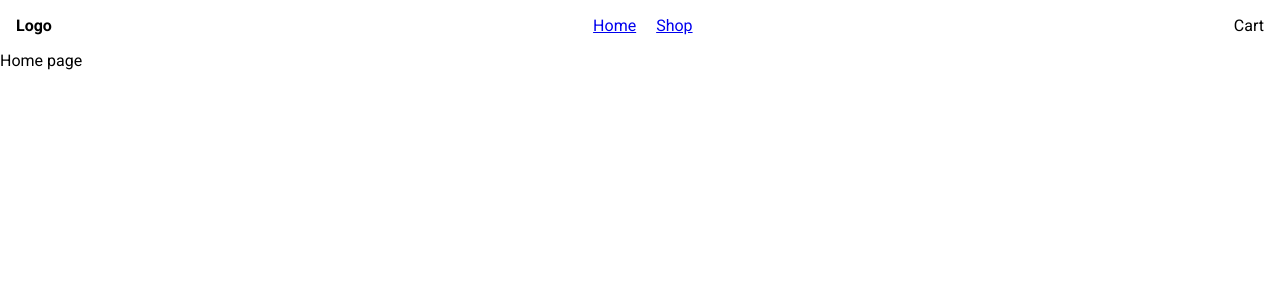
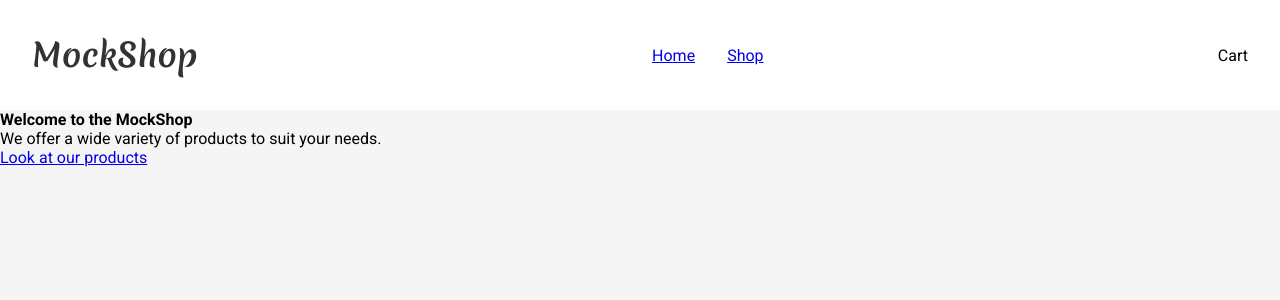
Before and after one commit to ViacheslavHirshev/Shopping-cart, a React (Vite) app: page / in a window 1280 px wide. Shown: the top 300 px of the page. Built offline with nearby package versions, Linux system fonts and the light colour scheme; no server answers; a web font is replaced by a local one.

Commit message:
displaying data

```diff
--- a/src/App.tsx
+++ b/src/App.tsx
@@ -1,14 +1,36 @@
-import NavBar from "./NavBar"
+import { useEffect, useState } from "react"
+import NavBar from "./Components/NavBar"
 import { Outlet } from "react-router-dom"
+import { createContext } from "react";
+import { Product } from "./types.ts"
+import { getData } from "./utils.ts"
+
+export const ProductContext = createContext({
+  products: [] as Product[],
+});
 
 function App()
 {
+  const [products, setProducts] = useState<Product[]>([]);
+
+  useEffect(() =>
+  {
+    const fetchProducts = async () =>
+    {
+      const data = await getData<Product[]>("https://fakestoreapi.com/products");
+      setProducts(data);
+    }
+
+    fetchProducts();
+  }, []);
 
   return (
     <>
       <NavBar />
       <main>
-        <Outlet />
+        <ProductContext.Provider value={{ products }}>
+          <Outlet />
+        </ProductContext.Provider>
       </main>
     </>
   )
--- a/src/Components/HomePage.tsx
+++ b/src/Components/HomePage.tsx
@@ -1,7 +1,13 @@
+import { Link } from "react-router-dom";
+
 function HomePage()
 {
     return (
-        <div>Home page</div>
+        <div className="home-page">
+            <h2>Welcome to the MockShop</h2>
+            <p>We offer a wide variety of products to suit your needs.</p>
+            <div><Link to="/shop">Look at our products</Link></div>
+        </div>
     );
 }
 
--- a/src/Components/ItemCard.tsx
+++ b/src/Components/ItemCard.tsx
@@ -0,0 +1,25 @@
+interface ItemCardProps
+{
+    title: string;
+    image: string;
+    price: number;
+    rating: {
+        rate: number;
+        count: number;
+    };
+}
+
+function ItemCard({ title, image, price, rating }: ItemCardProps)
+{
+    return (
+        <div className="item-card">
+            <img src={image} alt="Item" />
+            <h2>{title}</h2>
+            <p>Price: {price} $</p>
+            <p>Rating: {rating.rate}</p>
+            <button>Add to Cart</button>
+        </div>
+    )
+}
+
+export default ItemCard;
--- a/src/NavBar.tsx
+++ b/src/Components/NavBar.tsx
@@ -4,7 +4,7 @@ function NavBar()
 {
     return (
         <nav className="navbar">
-            <h1>Logo</h1>
+            <h1>MockShop</h1>
             <div className="links">
                 <div><Link to="home">Home</Link></div>
                 <div><Link to="shop">Shop</Link></div>
--- a/src/Components/ShopPage.tsx
+++ b/src/Components/ShopPage.tsx
@@ -1,8 +1,21 @@
+import { useContext } from "react";
+import ItemCard from "./ItemCard";
+import { ProductContext } from "../App";
+
 function ShopPage()
 {
+    const { products } = useContext(ProductContext);
+
     return (
-        <div>
-            <p>Welcome to the shop!</p>
+        <div className="shop-page">
+            {products.map(product =>
+                <ItemCard
+                    key={product.id}
+                    title={product.title}
+                    image={product.image}
+                    price={product.price}
+                    rating={product.rating}
+                />)}
         </div>
     );
 }
--- a/src/index.css
+++ b/src/index.css
@@ -8,17 +8,52 @@
     font-size: 16px;
 }
 
+body {
+    background-color: #f5f5f5;
+}
+
+h1 {
+    font-family: "Merienda", cursive;
+    font-size: 2rem;
+    color: #333;
+}
+
 .navbar {
     width: 100vw;
     background-color: white;
-    padding: 1rem;
+    padding: 2rem;
 
     display: flex;
     justify-content: space-between;
+    align-items: center;
 }
 
 .navbar .links {
     list-style: none;
     display: flex;
-    gap: 20px;
+    gap: 2rem;
 }
+
+.shop-page {
+    display: grid;
+    grid-template: repeat(auto-fit, 350px) / repeat(auto-fit, 250px);
+    grid-auto-columns: 250px;
+    grid-auto-rows: 350px;
+    justify-content: center;
+    gap: 30px;
+}
+
+.item-card {
+    background-color: white;
+    padding: 10px;
+
+    display: flex;
+    flex-direction: column;
+    justify-content: space-between;
+    align-items: center;
+}
+
+.item-card img {
+    width: 100px;
+    height: 100px;
+}
--- a/src/main.tsx
+++ b/src/main.tsx
@@ -22,4 +22,4 @@ createRoot(document.getElementById('root')!).render(
   <StrictMode>
     <RouterProvider router={router} />
   </StrictMode>,
-)
+);
--- /dev/null
+++ b/src/types.ts
@@ -0,0 +1,13 @@
+export interface Product
+{
+    category: string;
+    description: string;
+    id: number;
+    image: string;
+    price: number;
+    rating: {
+        rate: number;
+        count: number;
+    };
+    title: string;
+}
--- /dev/null
+++ b/src/utils.ts
@@ -0,0 +1,17 @@
+export async function getData<T>(url: string): Promise<T>
+{
+    return fetch(url)
+        .then((response) =>
+        {
+            if (!response.ok)
+            {
+                throw new Error(`HTTP error! status: ${response.status}`);
+            }
+            return response.json();
+        })
+        .catch((error) =>
+        {
+            console.error("Error fetching data:", error);
+            throw error;
+        });
+}
```
